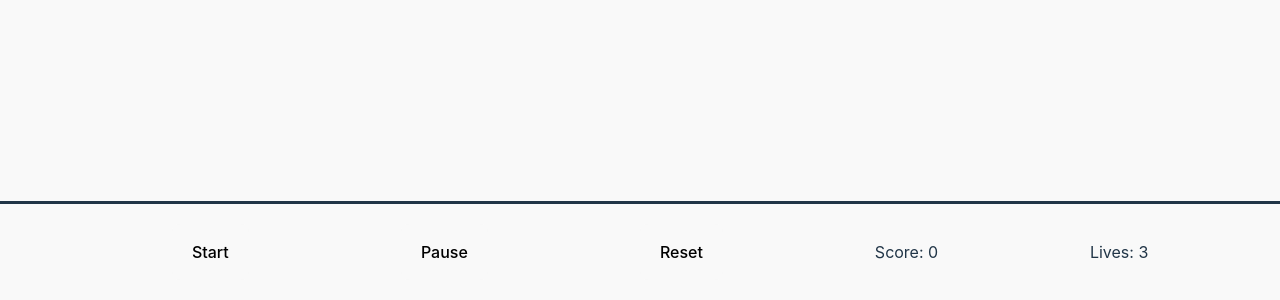
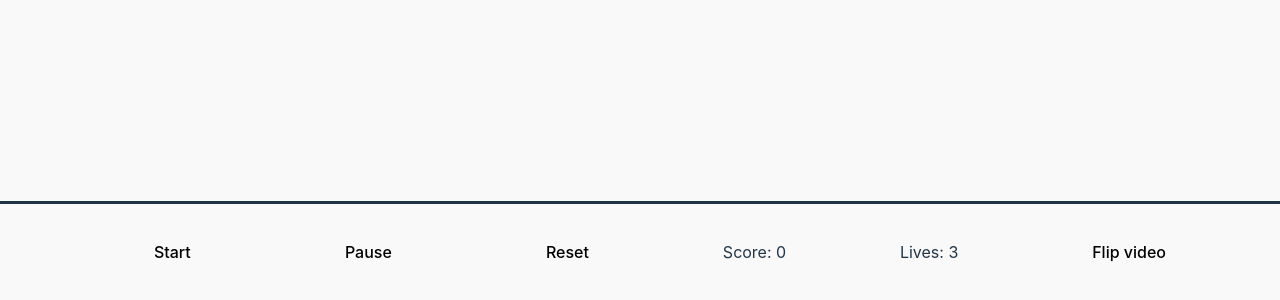
Before and after one commit to fzuerkeraguilar/faceout, a website built with Vite: page index.html in a window 1280 px wide. Shown: the part 500-800 px from the top of the page. Built offline with nearby package versions, Linux system fonts and the light colour scheme; no server answers.

Commit message:
Add Flip video button element

```diff
--- a/index.html
+++ b/index.html
@@ -18,6 +18,7 @@
         <button id="stop">Reset</button>
         <p id="score">Score: 0</p>
         <p id="lives">Lives: 3</p>
+        <button id="flip">Flip video</button>
       </div>
     </main>
     <script type="module" src="/src/main.ts"></script>
```
